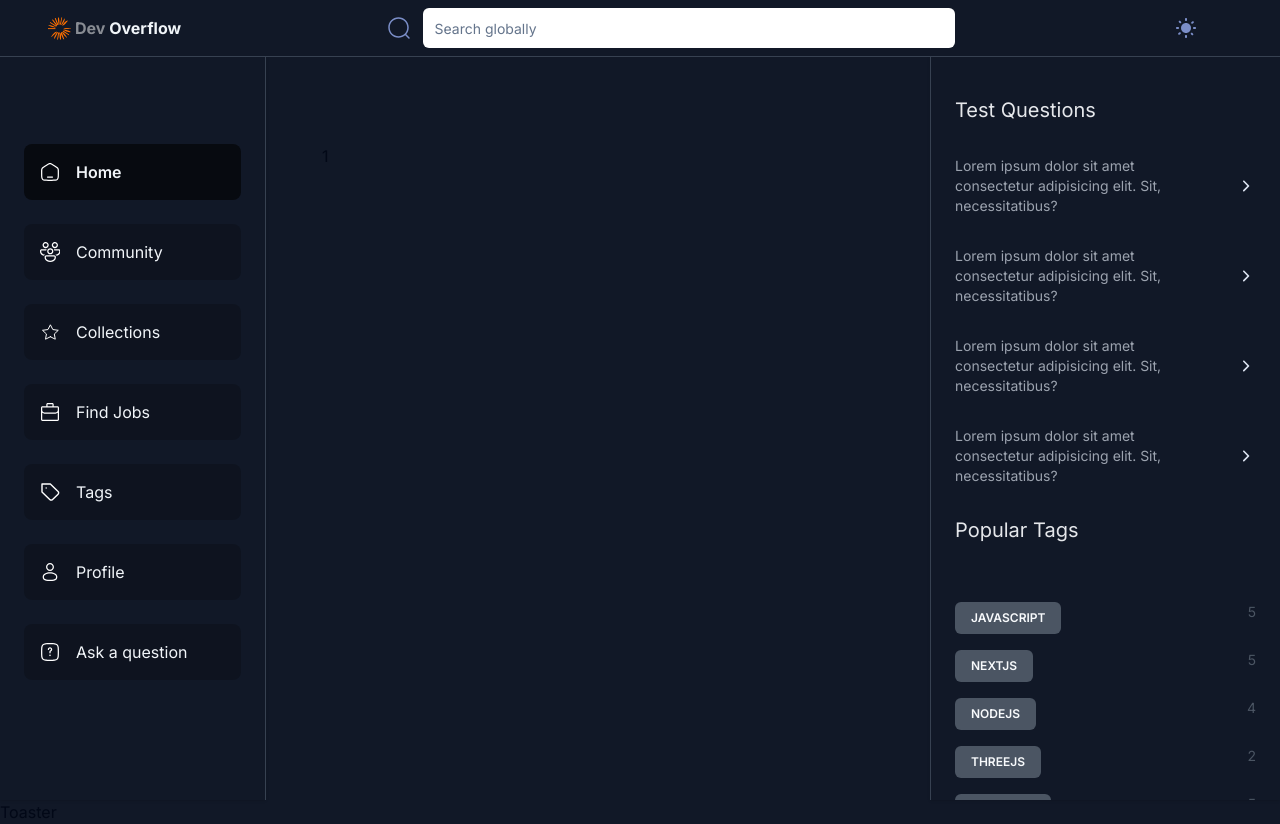
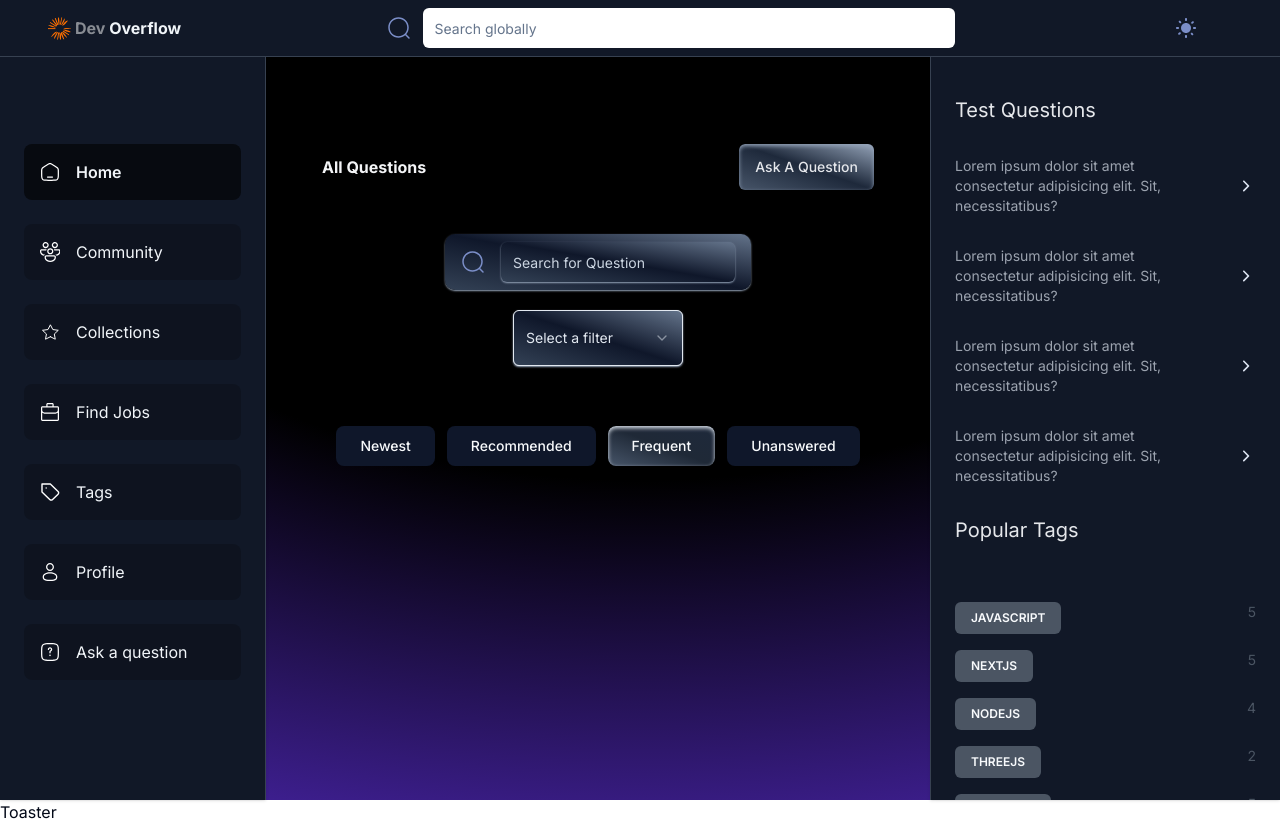
Before and after one commit to nextArtDev/jsm-course-stackoverflow-clone, a Next.js app: page / in a window 1280 px wide. Built offline with nearby package versions, Linux system fonts and the light colour scheme.

Commit message:
working on home page

```diff
--- a/app/(root)/(home)/page.tsx
+++ b/app/(root)/(home)/page.tsx
@@ -1,5 +1,38 @@
 // import { UserButton } from '@clerk/nextjs'
 
+import HomeFilters from '@/components/home/HomeFilters'
+import Filter from '@/components/shared/search/Filter'
+import LocalSearchbar from '@/components/shared/search/LocalSearchbar'
+import { Button } from '@/components/ui/button'
+import { HomePageFilters } from '@/constants'
+import Link from 'next/link'
+
 export default function Home() {
-  return <div>1{/* <UserButton afterSignOutUrl="/" /> */}</div>
+  return (
+    <>
+      <div className="flex w-full flex-col-reverse justify-between gap-4 sm:flex-row sm:items-center ">
+        <h1 className="font-bold text-gray-100"> All Questions</h1>
+        <Link href={'/ask-question'} className="flex justify-end max-sm:w-full">
+          <Button className="min-h-[46px] bg-gradient-to-tr from-slate-600 via-slate-800 to-slate-400 px-4 py-3 text-gray-200 shadow-inner shadow-slate-400  ">
+            Ask A Question
+          </Button>
+        </Link>
+      </div>
+      <div className="mt-11 flex flex-col justify-between gap-5 max-sm:flex-col sm:items-center ">
+        <LocalSearchbar
+          route="/"
+          iconPosition="left"
+          imgSrc="/assets/icons/search.svg"
+          placeholder="Search for Question"
+          otherClasses="flex-1"
+        />
+        <Filter
+          filters={HomePageFilters}
+          otherClasses="min-h-[56px] sm:min-w-[170px]"
+          containerClasses="hidden max-md:flex"
+        />
+        <HomeFilters />
+      </div>
+    </>
+  )
 }
--- a/app/(root)/layout.tsx
+++ b/app/(root)/layout.tsx
@@ -9,7 +9,7 @@ type Props = {
 
 const Layout = ({ children }: Props) => {
   return (
-    <main className="bg-gray-900 relative">
+    <main className="relative">
       <Navbar />
       <div className="flex">
         <LeftSideBar />
--- a/app/layout.tsx
+++ b/app/layout.tsx
@@ -30,7 +30,8 @@ export default function RootLayout({
   return (
     // <ClerkProvider>
     <html lang="en">
-      <body className={`${inter.variable} ${spaceGrotesk.variable} `}>
+      <body className={` ${inter.variable} ${spaceGrotesk.variable}  `}>
+        <div className="absolute inset-0 -z-10 h-full w-full items-center  [background:radial-gradient(125%_125%_at_50%_10%,#000_40%,#63e_100%)]" />
         <ThemeProvider>{children}</ThemeProvider>
       </body>
     </html>
--- /dev/null
+++ b/components/home/HomeFilters.tsx
@@ -0,0 +1,31 @@
+'use client'
+import { HomePageFilters } from '@/constants'
+import { FC } from 'react'
+import { Button } from '../ui/button'
+import { cn } from '@/lib/utils'
+
+interface HomeFiltersProps {}
+
+const HomeFilters: FC<HomeFiltersProps> = ({}) => {
+  const isActive = 'frequent'
+  return (
+    <section className="mt-10 hidden flex-wrap gap-3 md:flex">
+      {HomePageFilters.map((item) => (
+        <Button
+          key={item.value}
+          onClick={() => {}}
+          className={cn(
+            'rounded-lg px-6 py-3 capitalize shadow-none',
+            isActive === item.value
+              ? ' bg-gradient-to-tr from-slate-600 via-gray-800 to-slate-800 shadow-inner shadow-slate-200'
+              : ''
+          )}
+        >
+          {item.name}
+        </Button>
+      ))}
+    </section>
+  )
+}
+
+export default HomeFilters
--- /dev/null
+++ b/components/shared/search/Filter.tsx
@@ -0,0 +1,51 @@
+'use client'
+import { cn } from '@/lib/utils'
+import { FC } from 'react'
+import {
+  Select,
+  SelectContent,
+  SelectGroup,
+  SelectItem,
+  SelectTrigger,
+  SelectValue,
+} from '@/components/ui/select'
+
+interface FilterProps {
+  filters: { name: string; value: string }[]
+  otherClasses?: string
+  containerClasses?: string
+}
+
+const Filter: FC<FilterProps> = ({
+  filters,
+  otherClasses,
+  containerClasses,
+}) => {
+  return (
+    <article className={cn('relative')}>
+      <Select>
+        <SelectTrigger
+          className={cn(
+            'bg-gradient-to-tr from-slate-700 via-slate-900 to-slate-500 text-slate-200 shadow-sm shadow-slate-400 outline-none placeholder:text-slate-300',
+            otherClasses
+          )}
+        >
+          <div className="line-clamp-1 flex-1 text-left ">
+            <SelectValue placeholder="Select a filter" />
+          </div>
+        </SelectTrigger>
+        <SelectContent className="bg-gradient-to-tr from-slate-700 via-slate-900 to-slate-500 text-slate-200">
+          <SelectGroup>
+            {filters.map((item) => (
+              <SelectItem key={item.value} value={item.value}>
+                {item.name}
+              </SelectItem>
+            ))}
+          </SelectGroup>
+        </SelectContent>
+      </Select>
+    </article>
+  )
+}
+
+export default Filter
--- a/components/shared/search/GlobalSearch.tsx
+++ b/components/shared/search/GlobalSearch.tsx
@@ -7,7 +7,7 @@ interface GlobalSearchProps {}
 const GlobalSearch: FC<GlobalSearchProps> = () => {
   return (
     <div className="relative w-full max-w-[600px] max-lg:hidden ">
-      <div className=" relative flex min-h-[56px] flex-grow items-center gap-1 rounded-xl px-4">
+      <div className=" relative flex min-h-[56px] flex-grow items-center gap-1 rounded-xl px-4 ">
         <Image
           src={Search}
           alt="Search"
--- /dev/null
+++ b/components/shared/search/LocalSearchbar.tsx
@@ -0,0 +1,58 @@
+'use client'
+import { Input } from '@/components/ui/input'
+import { cn } from '@/lib/utils'
+import Image from 'next/image'
+import { FC } from 'react'
+
+interface LocalSearchbarProps {
+  route: string
+  iconPosition: string
+  imgSrc: string
+  otherClasses?: string
+  placeholder?: string
+}
+
+const LocalSearchbar: FC<LocalSearchbarProps> = ({
+  route,
+  iconPosition,
+  imgSrc,
+  otherClasses,
+  placeholder,
+}) => {
+  return (
+    <article
+      className={cn(
+        ' bg-gradient-to-tr from-slate-700 via-slate-900 to-slate-500 flex min-h-[56px] grow items-center gap-4 rounded-[10px] px-4 shadow-inner shadow-sm shadow-slate-400 ',
+        otherClasses
+      )}
+    >
+      {iconPosition === 'left' && (
+        <Image
+          src={imgSrc}
+          alt="search icon"
+          width={24}
+          height={24}
+          className="cursor-pointer"
+        />
+      )}
+      <Input
+        type="text"
+        placeholder={placeholder}
+        value={''}
+        onChange={() => {}}
+        className="border-none bg-gradient-to-tr from-slate-700 via-slate-900 to-slate-500 text-slate-200 shadow-sm shadow-slate-400 outline-none placeholder:text-slate-300 "
+      />
+      {iconPosition === 'right' && (
+        <Image
+          src={imgSrc}
+          alt="search icon"
+          width={24}
+          height={24}
+          className="cursor-pointer"
+        />
+      )}
+    </article>
+  )
+}
+
+export default LocalSearchbar
--- a/constants/index.ts
+++ b/constants/index.ts
@@ -69,3 +69,97 @@ export const BADGE_CRITERIA = {
     GOLD: 100000,
   },
 }
+
+export const AnswerFilters = [
+  { name: 'Highest Upvotes', value: 'highestUpvotes' },
+  { name: 'Lowest Upvotes', value: 'lowestUpvotes' },
+  { name: 'Most Recent', value: 'recent' },
+  { name: 'Oldest', value: 'old' },
+]
+export const UserFilters = [
+  { name: 'New Users', value: 'new_users' },
+  {
+    name: 'Old Users',
+    value: 'old_users',
+  },
+  {
+    name: 'Top Contributors',
+    value: 'top_contributors',
+  },
+]
+export const QuestionFilters = [
+  {
+    name: 'Most Recent',
+    value: 'most_recent',
+  },
+  {
+    name: 'Oldest',
+    value: 'oldest',
+  },
+  {
+    name: 'Most Voted',
+    value: 'most_voted',
+  },
+  {
+    name: 'Most Viewed',
+    value: 'most_viewed',
+  },
+  {
+    name: 'Most Answered',
+    value: 'most_answered',
+  },
+]
+export const TagFilters = [
+  {
+    name: 'Popular',
+    value: 'popular',
+  },
+  {
+    name: 'Recent',
+    value: 'recent',
+  },
+  {
+    name: 'Name',
+    value: 'name',
+  },
+  {
+    name: 'Old',
+    value: 'old',
+  },
+]
+export const HomePageFilters = [
+  {
+    name: 'Newest',
+    value: 'newest',
+  },
+  {
+    name: 'Recommended',
+    value: 'recommended',
+  },
+  {
+    name: 'Frequent',
+    value: 'frequent',
+  },
+  {
+    name: 'Unanswered',
+    value: 'unanswered',
+  },
+]
+export const GlobalSearchFilters = [
+  {
+    name: 'Question',
+    value: 'question',
+  },
+  {
+    name: 'Answer',
+    value: 'answer',
+  },
+  {
+    name: 'User',
+    value: 'user',
+  },
+  {
+    name: 'Tag',
+    value: 'tag',
+  },
+]
```
Also changed, not shown: package.json (+12 -12 lines), 1 other file (tests, documents, lock files or other folders).
